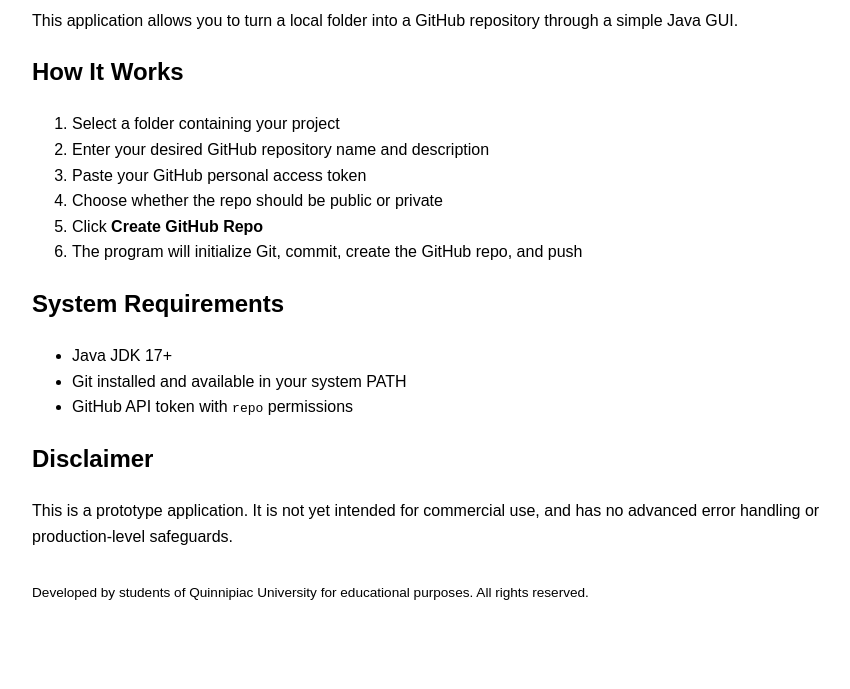
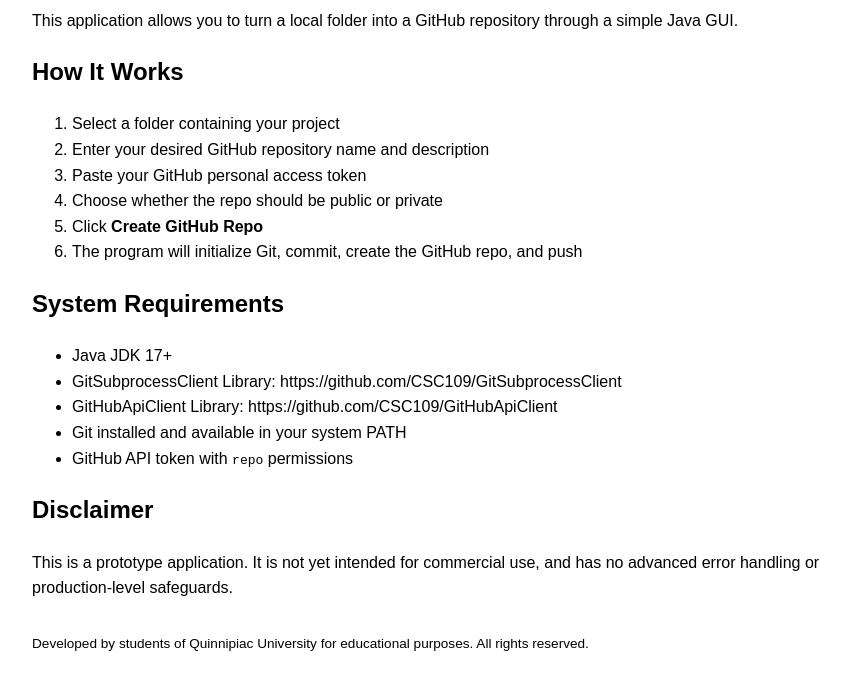
Before and after one commit to cw-104/GitGUI, a plain HTML site: page docs/index.html in a window 1280 px wide. Shown: the part 97-786 px from the top of the page, without its empty margins (208-1058 px from the left). Drawn offline with Linux system fonts and the light colour scheme.

Commit message:
repo links

```diff
--- a/docs/index.html
+++ b/docs/index.html
@@ -23,6 +23,8 @@
   <h2>System Requirements</h2>
   <ul>
     <li>Java JDK 17+</li>
+    <li> GitSubprocessClient Library: https://github.com/CSC109/GitSubprocessClient</li>
+    <li> GitHubApiClient Library: https://github.com/CSC109/GitHubApiClient</li>
     <li>Git installed and available in your system PATH</li>
     <li>GitHub API token with <code>repo</code> permissions</li>
   </ul>
```
Also changed, not shown: 1 other file.
